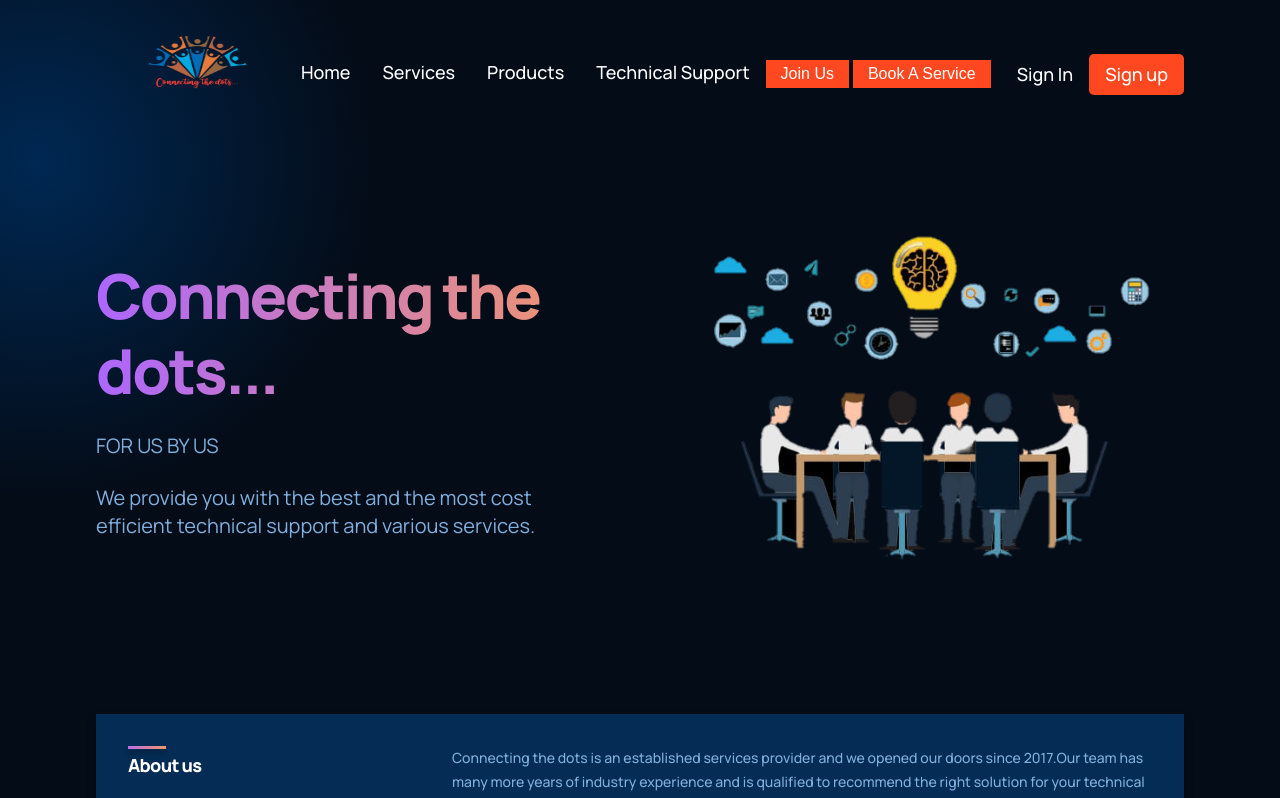
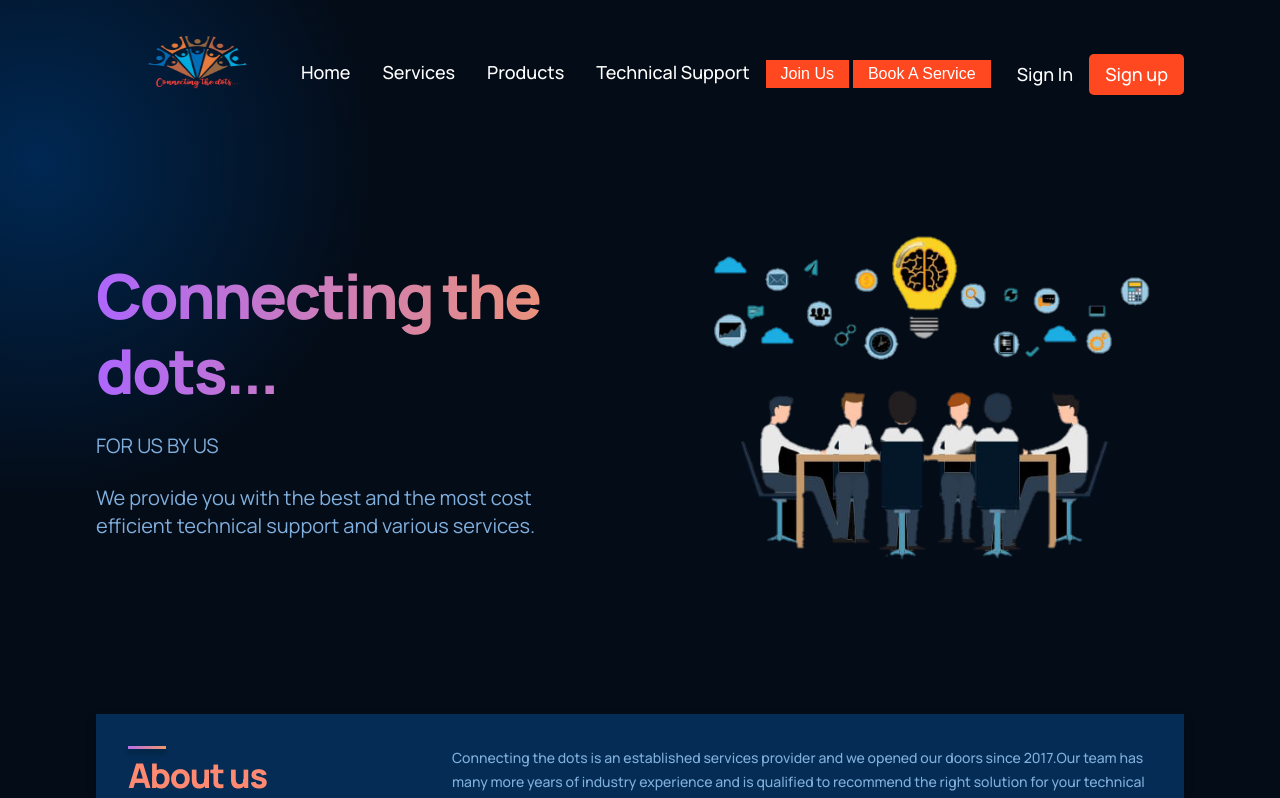
Before and after one commit to codeshubham/connecting-the-dots, a React (Create React App) app: page / in a window 1280 px wide. Shown: the top 798 px of the page. Built offline with nearby package versions, Linux system fonts and the light colour scheme.

Commit message:
final commit

```diff
--- a/src/containers/whatGPT3/WhatGPT3.jsx
+++ b/src/containers/whatGPT3/WhatGPT3.jsx
@@ -5,7 +5,7 @@ import './whatGPT3.css';
 const WhatGPT3 = () => (
   <div className="gpt3__whatgpt3 section__margin" id="wgpt3">
     <div className="gpt3__whatgpt3-feature">
-      <Feature title="About us" text="Connecting the dots is an established services provider and we opened our doors since 2017.Our team has many more years of industry experience and is qualified to recommend the right solution for your technical problems. We specialize in working with our clients to provide the right mix of technical services in alliance with their own in-house technical team. We can do as little or as much as you need. " />
+      <Feature className="titleNM" title="About us" text="Connecting the dots is an established services provider and we opened our doors since 2017.Our team has many more years of industry experience and is qualified to recommend the right solution for your technical problems. We specialize in working with our clients to provide the right mix of technical services in alliance with their own in-house technical team. We can do as little or as much as you need. " />
     </div>
     <div className="gpt3__whatgpt3-heading">
       <h1 className="gradient__text">Household services</h1>
--- a/src/containers/whatGPT3/whatGPT3.css
+++ b/src/containers/whatGPT3/whatGPT3.css
@@ -63,6 +63,17 @@
     cursor: pointer;
 }
 
+.gpt3__features-container__feature-title h1 {
+    font-size: 34px;
+    line-height: 45px;
+    font-weight: 800;
+    font-family: var(--font-family);
+    max-width: 510px;
+    font-family: 'Manrope', sans-serif;
+    color: #FF8A71;
+}
+
+
 .gpt3__whatgpt3-container {
     display: flex;
     flex-wrap: wrap;
```
